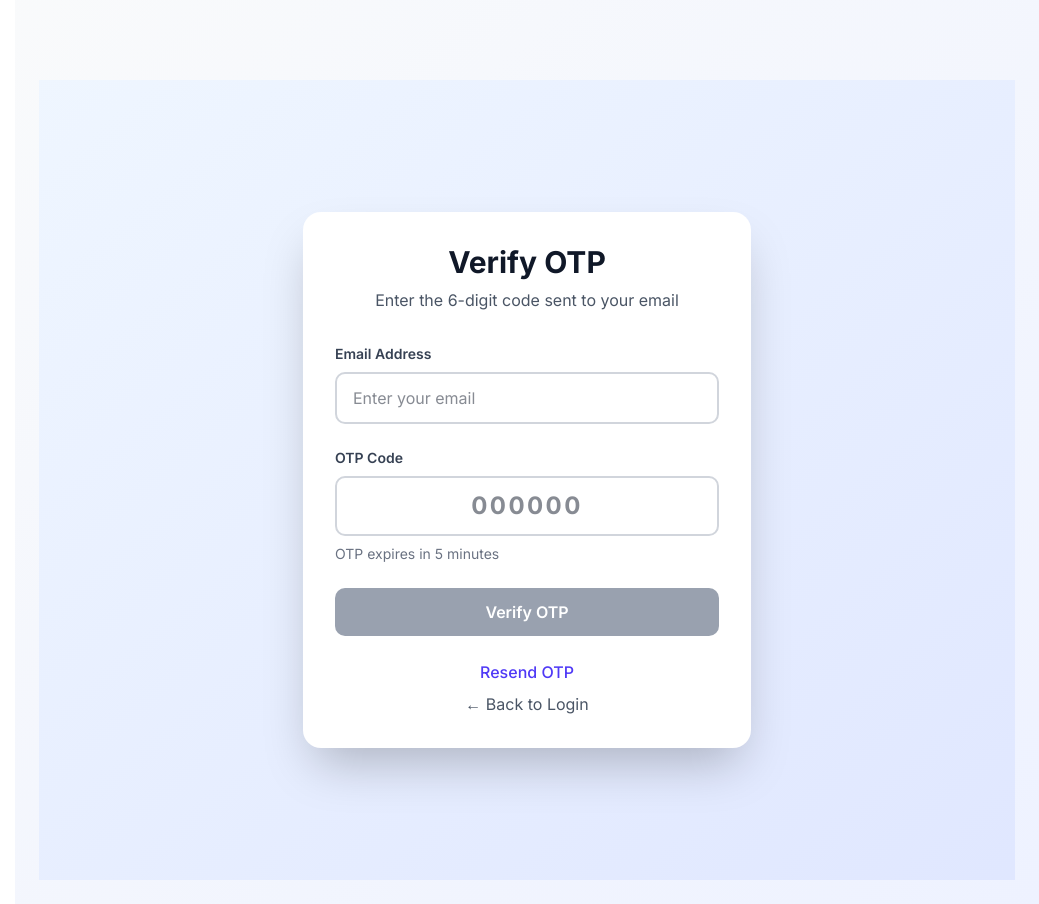
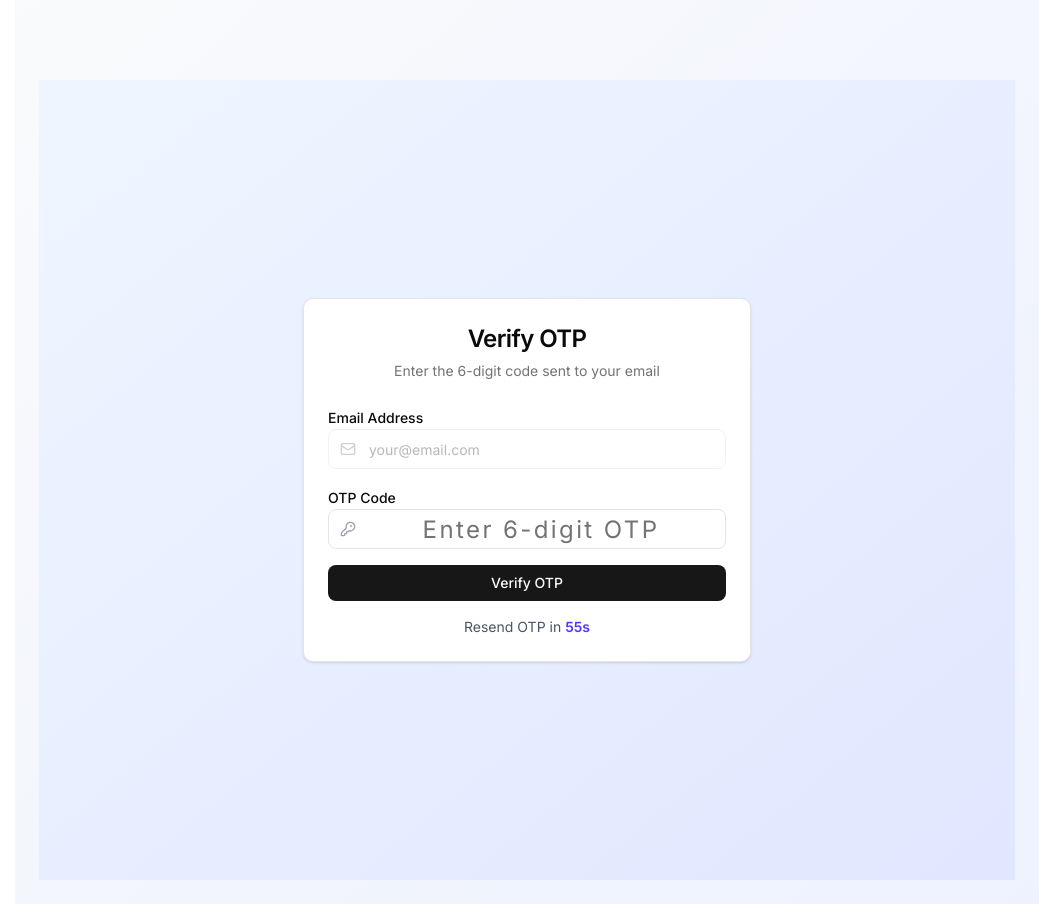
Before and after one commit to Snehasis-Vara/LMS-frontend, a Next.js app: page /verify-otp in a window 1280 px wide. Shown: the whole page, without its empty margins (241-1280 px from the left). Built offline with nearby package versions, Linux system fonts and the light colour scheme; no server answers.

Commit message:
forgot-password features added

```diff
--- a/app/forgot-password/page.tsx
+++ b/app/forgot-password/page.tsx
@@ -2,26 +2,35 @@
 
 import { useState } from 'react';
 import { useRouter } from 'next/navigation';
+import { toast } from 'sonner';
+import { Button } from '@/components/ui/button';
+import { Input } from '@/components/ui/input';
+import { Label } from '@/components/ui/label';
+import { Card, CardContent, CardHeader, CardTitle, CardDescription } from '@/components/ui/card';
+import { Loader2, Mail, ArrowLeft } from 'lucide-react';
+import Link from 'next/link';
 import api from '@/lib/api';
-import Link from 'next/link';
 
 export default function ForgotPasswordPage() {
+  const router = useRouter();
   const [email, setEmail] = useState('');
   const [loading, setLoading] = useState(false);
-  const [error, setError] = useState('');
-  const router = useRouter();
 
   const handleSubmit = async (e: React.FormEvent) => {
     e.preventDefault();
-    setError('');
+
+    if (!email) {
+      toast.error('Please enter your email');
+      return;
+    }
+
     setLoading(true);
-
     try {
       await api.post('/auth/forgot-password', { email });
-      alert('OTP sent to your email!');
+      toast.success('OTP sent to your email');
       router.push(`/verify-otp?email=${encodeURIComponent(email)}`);
-    } catch (err: any) {
-      setError(err.response?.data?.message || 'Failed to send OTP');
+    } catch (error: any) {
+      toast.error(error.response?.data?.message || 'Failed to send OTP');
     } finally {
       setLoading(false);
     }
@@ -29,48 +38,51 @@ export default function ForgotPasswordPage() {
 
   return (
     <div className="min-h-screen flex items-center justify-center bg-gradient-to-br from-blue-50 to-indigo-100 px-4">
-      <div className="bg-white p-8 rounded-2xl shadow-2xl w-full max-w-md">
-        <div className="text-center mb-8">
-          <h1 className="text-3xl font-bold text-gray-900 mb-2">Forgot Password</h1>
-          <p className="text-gray-600">Enter your email to receive an OTP</p>
-        </div>
-
-        {error && (
-          <div className="bg-red-50 border-l-4 border-red-500 text-red-700 p-4 mb-6 rounded">
-            {error}
-          </div>
-        )}
-
-        <form onSubmit={handleSubmit} className="space-y-6">
-          <div>
-            <label className="block text-sm font-semibold text-gray-700 mb-2">
-              Email Address
-            </label>
-            <input
+      <Card className="w-full max-w-md">
+        <CardHeader>
+          <CardTitle className="text-2xl text-center">Forgot Password</CardTitle>
+          <CardDescription className="text-center">
+            Enter your email to receive a verification code
+          </CardDescription>
+        </CardHeader>
+        <CardContent>
+          <form onSubmit={handleSubmit} className="space-y-4">
+            <div className="space-y-2">
+              <Label htmlFor="email">Email Address</Label>
+              <div className="relative">
+                <Mail className="absolute left-3 top-1/2 -translate-y-1/2 h-4 w-4 text-gray-400" />
+                <Input
+                  id="email"
                   type="email"
                   value={email}
                   onChange={(e) => setEmail(e.target.value)}
-              className="w-full px-4 py-3 border-2 border-gray-300 rounded-lg focus:ring-2 focus:ring-indigo-500 focus:border-indigo-500 text-gray-900"
-              placeholder="Enter your email"
+                  placeholder="Enter your registered email"
+                  className="pl-10"
                   required
                 />
               </div>
+            </div>
 
-          <button
-            type="submit"
-            disabled={loading}
-            className="w-full bg-indigo-600 text-white py-3 rounded-lg font-semibold hover:bg-indigo-700 transition disabled:bg-gray-400 disabled:cursor-not-allowed"
-          >
-            {loading ? 'Sending OTP...' : 'Send OTP'}
-          </button>
+            <Button type="submit" className="w-full" disabled={loading}>
+              {loading ? (
+                <>
+                  <Loader2 className="mr-2 h-4 w-4 animate-spin" />
+                  Sending OTP...
+                </>
+              ) : (
+                'Send OTP'
+              )}
+            </Button>
+
+            <Link href="/login">
+              <Button type="button" variant="ghost" className="w-full">
+                <ArrowLeft className="mr-2 h-4 w-4" />
+                Back to Login
+              </Button>
+            </Link>
           </form>
-
-        <div className="mt-6 text-center">
-          <Link href="/login" className="text-indigo-600 hover:text-indigo-800 font-medium">
-            ← Back to Login
-          </Link>
-        </div>
-      </div>
+        </CardContent>
+      </Card>
     </div>
   );
 }
--- a/app/reset-password/page.tsx
+++ b/app/reset-password/page.tsx
@@ -1,53 +1,59 @@
 'use client';
 
-import { useForm } from 'react-hook-form';
-import { zodResolver } from '@hookform/resolvers/zod';
-import * as z from 'zod';
-import { useRouter } from 'next/navigation';
+import { useEffect, useState, Suspense } from 'react';
+import { useRouter, useSearchParams } from 'next/navigation';
 import { toast } from 'sonner';
 import { Button } from '@/components/ui/button';
 import { Input } from '@/components/ui/input';
 import { Label } from '@/components/ui/label';
-import { Card, CardContent, CardHeader, CardTitle } from '@/components/ui/card';
-import { Loader2, Eye, EyeOff } from 'lucide-react';
-import { useState } from 'react';
+import { Card, CardContent, CardHeader, CardTitle, CardDescription } from '@/components/ui/card';
+import { Loader2, Eye, EyeOff, Lock } from 'lucide-react';
 import api from '@/lib/api';
 
-const schema = z.object({
-  oldPassword: z.string().min(1, 'Current password is required'),
-  newPassword: z.string().min(6, 'Password must be at least 6 characters'),
-  confirmPassword: z.string().min(6, 'Password must be at least 6 characters'),
-}).refine((data) => data.newPassword === data.confirmPassword, {
-  message: "Passwords don't match",
-  path: ['confirmPassword'],
-});
-
-type FormData = z.infer<typeof schema>;
-
-export default function ResetPasswordPage() {
+function ResetPasswordForm() {
   const router = useRouter();
+  const searchParams = useSearchParams();
+  const [email, setEmail] = useState('');
+  const [otp, setOtp] = useState('');
+  const [newPassword, setNewPassword] = useState('');
+  const [confirmPassword, setConfirmPassword] = useState('');
   const [loading, setLoading] = useState(false);
   const [showPasswords, setShowPasswords] = useState({
-    old: false,
     new: false,
     confirm: false,
   });
 
-  const { register, handleSubmit, formState: { errors } } = useForm<FormData>({
-    resolver: zodResolver(schema),
-  });
+  useEffect(() => {
+    const emailParam = searchParams.get('email');
+    const otpParam = searchParams.get('otp');
+    if (emailParam) setEmail(emailParam);
+    if (otpParam) setOtp(otpParam);
+  }, [searchParams]);
 
-  const onSubmit = async (data: FormData) => {
+  const handleSubmit = async (e: React.FormEvent) => {
+    e.preventDefault();
+
+    if (newPassword.length < 6) {
+      toast.error('Password must be at least 6 characters');
+      return;
+    }
+
+    if (newPassword !== confirmPassword) {
+      toast.error('Passwords do not match');
+      return;
+    }
+
     setLoading(true);
     try {
-      await api.patch('/users/change-password', {
-        oldPassword: data.oldPassword,
-        newPassword: data.newPassword,
+      await api.post('/auth/reset-password', {
+        email,
+        otp,
+        newPassword,
       });
-      toast.success('Password changed successfully');
-      router.push('/dashboard');
+      toast.success('Password reset successfully');
+      router.push('/login');
     } catch (error: any) {
-      toast.error(error.response?.data?.message || 'Failed to change password');
+      toast.error(error.response?.data?.message || 'Failed to reset password');
     } finally {
       setLoading(false);
     }
@@ -58,39 +64,24 @@ export default function ResetPasswordPage() {
       <Card className="w-full max-w-md">
         <CardHeader>
           <CardTitle className="text-2xl text-center">Reset Password</CardTitle>
+          <CardDescription className="text-center">
+            Enter your new password
+          </CardDescription>
         </CardHeader>
         <CardContent>
-          <form onSubmit={handleSubmit(onSubmit)} className="space-y-4">
-            <div className="space-y-2">
-              <Label htmlFor="oldPassword">Current Password</Label>
-              <div className="relative">
-                <Input
-                  id="oldPassword"
-                  type={showPasswords.old ? 'text' : 'password'}
-                  {...register('oldPassword')}
-                  placeholder="Enter current password"
-                />
-                <button
-                  type="button"
-                  onClick={() => setShowPasswords({ ...showPasswords, old: !showPasswords.old })}
-                  className="absolute right-3 top-1/2 -translate-y-1/2"
-                >
-                  {showPasswords.old ? <EyeOff className="h-4 w-4" /> : <Eye className="h-4 w-4" />}
-                </button>
-              </div>
-              {errors.oldPassword && (
-                <p className="text-sm text-red-600">{errors.oldPassword.message}</p>
-              )}
-            </div>
-
+          <form onSubmit={handleSubmit} className="space-y-4">
             <div className="space-y-2">
               <Label htmlFor="newPassword">New Password</Label>
               <div className="relative">
+                <Lock className="absolute left-3 top-1/2 -translate-y-1/2 h-4 w-4 text-gray-400" />
                 <Input
                   id="newPassword"
                   type={showPasswords.new ? 'text' : 'password'}
-                  {...register('newPassword')}
+                  value={newPassword}
+                  onChange={(e) => setNewPassword(e.target.value)}
                   placeholder="Enter new password (min 6 characters)"
+                  className="pl-10 pr-10"
+                  required
                 />
                 <button
                   type="button"
@@ -100,19 +91,20 @@ export default function ResetPasswordPage() {
                   {showPasswords.new ? <EyeOff className="h-4 w-4" /> : <Eye className="h-4 w-4" />}
                 </button>
               </div>
-              {errors.newPassword && (
-                <p className="text-sm text-red-600">{errors.newPassword.message}</p>
-              )}
             </div>
 
             <div className="space-y-2">
               <Label htmlFor="confirmPassword">Confirm New Password</Label>
               <div className="relative">
+                <Lock className="absolute left-3 top-1/2 -translate-y-1/2 h-4 w-4 text-gray-400" />
                 <Input
                   id="confirmPassword"
                   type={showPasswords.confirm ? 'text' : 'password'}
-                  {...register('confirmPassword')}
+                  value={confirmPassword}
+                  onChange={(e) => setConfirmPassword(e.target.value)}
                   placeholder="Confirm new password"
+                  className="pl-10 pr-10"
+                  required
                 />
                 <button
                   type="button"
@@ -122,19 +114,16 @@ export default function ResetPasswordPage() {
                   {showPasswords.confirm ? <EyeOff className="h-4 w-4" /> : <Eye className="h-4 w-4" />}
                 </button>
               </div>
-              {errors.confirmPassword && (
-                <p className="text-sm text-red-600">{errors.confirmPassword.message}</p>
-              )}
             </div>
 
             <Button type="submit" className="w-full" disabled={loading}>
               {loading ? (
                 <>
                   <Loader2 className="mr-2 h-4 w-4 animate-spin" />
-                  Updating...
+                  Resetting...
                 </>
               ) : (
-                'Update Password'
+                'Reset Password'
               )}
             </Button>
           </form>
@@ -143,3 +132,11 @@ export default function ResetPasswordPage() {
     </div>
   );
 }
+
+export default function ResetPasswordPage() {
+  return (
+    <Suspense fallback={<div className="min-h-screen flex items-center justify-center">Loading...</div>}>
+      <ResetPasswordForm />
+    </Suspense>
+  );
+}
--- a/app/verify-otp/page.tsx
+++ b/app/verify-otp/page.tsx
@@ -2,16 +2,23 @@
 
 import { useState, useEffect, Suspense } from 'react';
 import { useRouter, useSearchParams } from 'next/navigation';
+import { toast } from 'sonner';
+import { Button } from '@/components/ui/button';
+import { Input } from '@/components/ui/input';
+import { Label } from '@/components/ui/label';
+import { Card, CardContent, CardHeader, CardTitle, CardDescription } from '@/components/ui/card';
+import { Loader2, Mail, KeyRound } from 'lucide-react';
 import api from '@/lib/api';
-import Link from 'next/link';
 
 function VerifyOtpForm() {
+  const router = useRouter();
+  const searchParams = useSearchParams();
   const [email, setEmail] = useState('');
   const [otp, setOtp] = useState('');
   const [loading, setLoading] = useState(false);
-  const [error, setError] = useState('');
-  const router = useRouter();
-  const searchParams = useSearchParams();
+  const [resending, setResending] = useState(false);
+  const [countdown, setCountdown] = useState(60);
+  const [canResend, setCanResend] = useState(false);
 
   useEffect(() => {
     const emailParam = searchParams.get('email');
@@ -20,93 +27,150 @@ function VerifyOtpForm() {
     }
   }, [searchParams]);
 
-  const handleSubmit = async (e: React.FormEvent) => {
+  useEffect(() => {
+    if (countdown > 0) {
+      const timer = setTimeout(() => setCountdown(countdown - 1), 1000);
+      return () => clearTimeout(timer);
+    } else {
+      setCanResend(true);
+    }
+  }, [countdown]);
+
+  const handleVerify = async (e: React.FormEvent) => {
     e.preventDefault();
-    setError('');
+
+    if (!email || !otp) {
+      toast.error('Please enter email and OTP');
+      return;
+    }
+
+    if (otp.length !== 6) {
+      toast.error('OTP must be 6 digits');
+      return;
+    }
+
     setLoading(true);
-
     try {
       await api.post('/auth/verify-otp', { email, otp });
-      alert('OTP verified successfully!');
+      toast.success('OTP verified successfully');
       router.push(`/reset-password?email=${encodeURIComponent(email)}&otp=${otp}`);
-    } catch (err: any) {
-      setError(err.response?.data?.message || 'Invalid or expired OTP');
+    } catch (error: any) {
+      toast.error(error.response?.data?.message || 'Invalid or expired OTP');
     } finally {
       setLoading(false);
     }
   };
 
+  const handleResend = async () => {
+    if (!email) {
+      toast.error('Email is required');
+      return;
+    }
+
+    setResending(true);
+    try {
+      await api.post('/auth/forgot-password', { email });
+      toast.success('New OTP sent to your email');
+      setCountdown(60);
+      setCanResend(false);
+      setOtp('');
+    } catch (error: any) {
+      toast.error(error.response?.data?.message || 'Failed to resend OTP');
+    } finally {
+      setResending(false);
+    }
+  };
+
   return (
-    <div className="bg-white p-8 rounded-2xl shadow-2xl w-full max-w-md">
-      <div className="text-center mb-8">
-        <h1 className="text-3xl font-bold text-gray-900 mb-2">Verify OTP</h1>
-        <p className="text-gray-600">Enter the 6-digit code sent to your email</p>
-      </div>
-
-      {error && (
-        <div className="bg-red-50 border-l-4 border-red-500 text-red-700 p-4 mb-6 rounded">
-          {error}
-        </div>
-      )}
-
-      <form onSubmit={handleSubmit} className="space-y-6">
-        <div>
-          <label className="block text-sm font-semibold text-gray-700 mb-2">
-            Email Address
-          </label>
-          <input
+    <div className="min-h-screen flex items-center justify-center bg-gradient-to-br from-blue-50 to-indigo-100 px-4">
+      <Card className="w-full max-w-md">
+        <CardHeader>
+          <CardTitle className="text-2xl text-center">Verify OTP</CardTitle>
+          <CardDescription className="text-center">
+            Enter the 6-digit code sent to your email
+          </CardDescription>
+        </CardHeader>
+        <CardContent>
+          <form onSubmit={handleVerify} className="space-y-4">
+            <div className="space-y-2">
+              <Label htmlFor="email">Email Address</Label>
+              <div className="relative">
+                <Mail className="absolute left-3 top-1/2 -translate-y-1/2 h-4 w-4 text-gray-400" />
+                <Input
+                  id="email"
                   type="email"
                   value={email}
                   onChange={(e) => setEmail(e.target.value)}
-            className="w-full px-4 py-3 border-2 border-gray-300 rounded-lg focus:ring-2 focus:ring-indigo-500 focus:border-indigo-500 text-gray-900"
-            placeholder="Enter your email"
+                  placeholder="your@email.com"
+                  className="pl-10"
+                  disabled
+                />
+              </div>
+            </div>
+
+            <div className="space-y-2">
+              <Label htmlFor="otp">OTP Code</Label>
+              <div className="relative">
+                <KeyRound className="absolute left-3 top-1/2 -translate-y-1/2 h-4 w-4 text-gray-400" />
+                <Input
+                  id="otp"
+                  type="text"
+                  value={otp}
+                  onChange={(e) => setOtp(e.target.value.replace(/\D/g, '').slice(0, 6))}
+                  placeholder="Enter 6-digit OTP"
+                  className="pl-10 text-center text-2xl tracking-widest"
+                  maxLength={6}
                   required
                 />
               </div>
-
-        <div>
-          <label className="block text-sm font-semibold text-gray-700 mb-2">
-            OTP Code
-          </label>
-          <input
-            type="text"
-            value={otp}
-            onChange={(e) => setOtp(e.target.value.replace(/\D/g, '').slice(0, 6))}
-            className="w-full px-4 py-3 border-2 border-gray-300 rounded-lg focus:ring-2 focus:ring-indigo-500 focus:border-indigo-500 text-gray-900 text-center text-2xl tracking-widest font-bold"
-            placeholder="000000"
-            maxLength={6}
-            required
-          />
-          <p className="text-sm text-gray-500 mt-2">OTP expires in 5 minutes</p>
             </div>
 
-        <button
-          type="submit"
-          disabled={loading || otp.length !== 6}
-          className="w-full bg-indigo-600 text-white py-3 rounded-lg font-semibold hover:bg-indigo-700 transition disabled:bg-gray-400 disabled:cursor-not-allowed"
+            <Button type="submit" className="w-full" disabled={loading}>
+              {loading ? (
+                <>
+                  <Loader2 className="mr-2 h-4 w-4 animate-spin" />
+                  Verifying...
+                </>
+              ) : (
+                'Verify OTP'
+              )}
+            </Button>
+
+            <div className="text-center space-y-2">
+              {!canResend ? (
+                <p className="text-sm text-gray-600">
+                  Resend OTP in <span className="font-semibold text-indigo-600">{countdown}s</span>
+                </p>
+              ) : (
+                <Button
+                  type="button"
+                  variant="outline"
+                  className="w-full"
+                  onClick={handleResend}
+                  disabled={resending}
                 >
-          {loading ? 'Verifying...' : 'Verify OTP'}
-        </button>
+                  {resending ? (
+                    <>
+                      <Loader2 className="mr-2 h-4 w-4 animate-spin" />
+                      Resending...
+                    </>
+                  ) : (
+                    'Resend OTP'
+                  )}
+                </Button>
+              )}
+            </div>
           </form>
-
-      <div className="mt-6 text-center space-y-2">
-        <Link href="/forgot-password" className="block text-indigo-600 hover:text-indigo-800 font-medium">
-          Resend OTP
-        </Link>
-        <Link href="/login" className="block text-gray-600 hover:text-gray-800">
-          ← Back to Login
-        </Link>
-      </div>
+        </CardContent>
+      </Card>
     </div>
   );
 }
 
 export default function VerifyOtpPage() {
   return (
-    <div className="min-h-screen flex items-center justify-center bg-gradient-to-br from-blue-50 to-indigo-100 px-4">
-      <Suspense fallback={<div className="text-center">Loading...</div>}>
+    <Suspense fallback={<div className="min-h-screen flex items-center justify-center">Loading...</div>}>
       <VerifyOtpForm />
     </Suspense>
-    </div>
   );
 }
--- a/components/ui/card.tsx
+++ b/components/ui/card.tsx
@@ -43,6 +43,18 @@ const CardTitle = React.forwardRef<
 ))
 CardTitle.displayName = "CardTitle"
 
+const CardDescription = React.forwardRef<
+  HTMLParagraphElement,
+  React.HTMLAttributes<HTMLParagraphElement>
+>(({ className, ...props }, ref) => (
+  <p
+    ref={ref}
+    className={cn("text-sm text-muted-foreground", className)}
+    {...props}
+  />
+))
+CardDescription.displayName = "CardDescription"
+
 const CardContent = React.forwardRef<
   HTMLDivElement,
   React.HTMLAttributes<HTMLDivElement>
@@ -51,4 +63,4 @@ const CardContent = React.forwardRef<
 ))
 CardContent.displayName = "CardContent"
 
-export { Card, CardHeader, CardTitle, CardContent }
+export { Card, CardHeader, CardTitle, CardDescription, CardContent }
```
Lines whose indentation alone changed are shown as unchanged.
